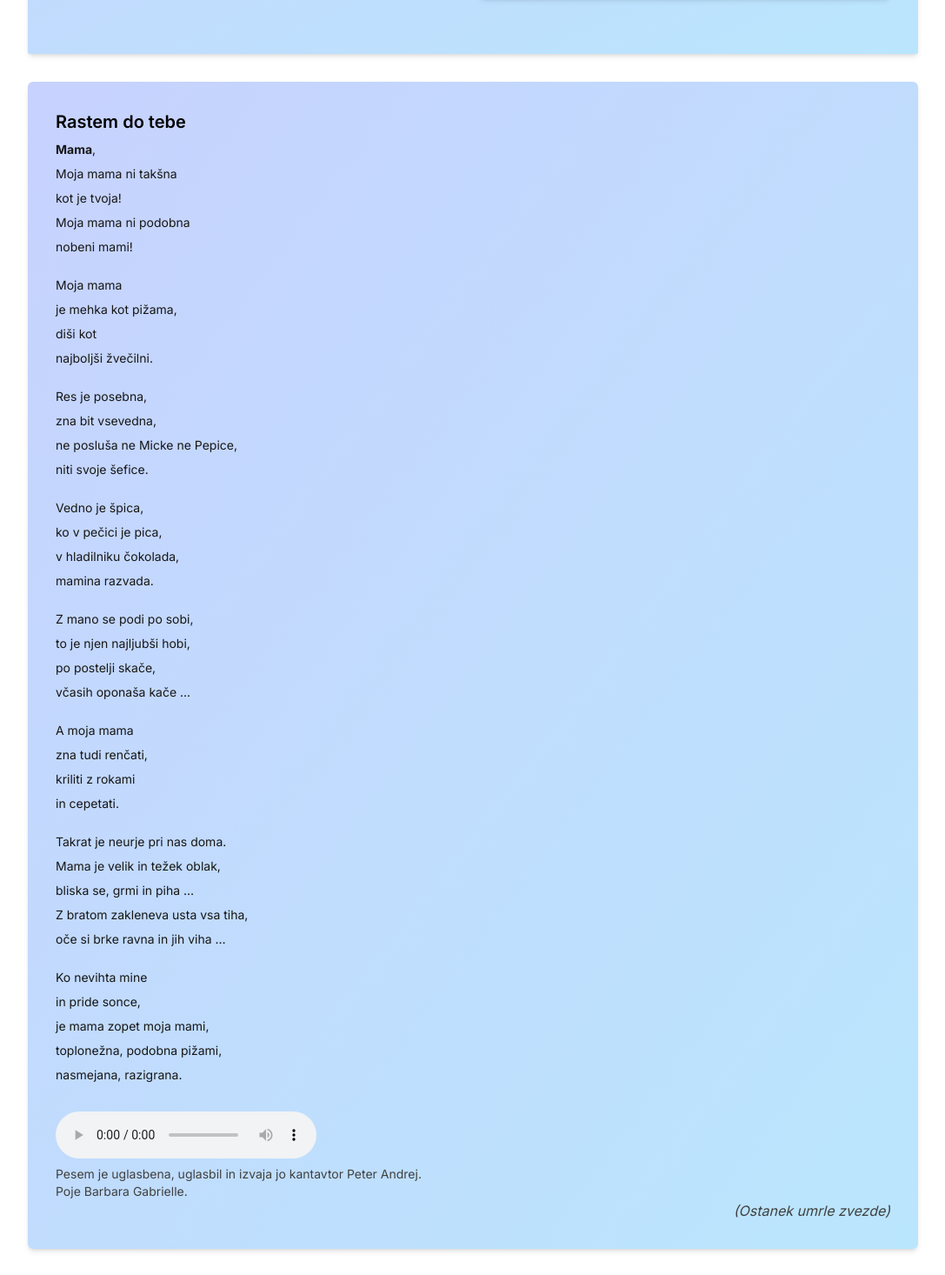
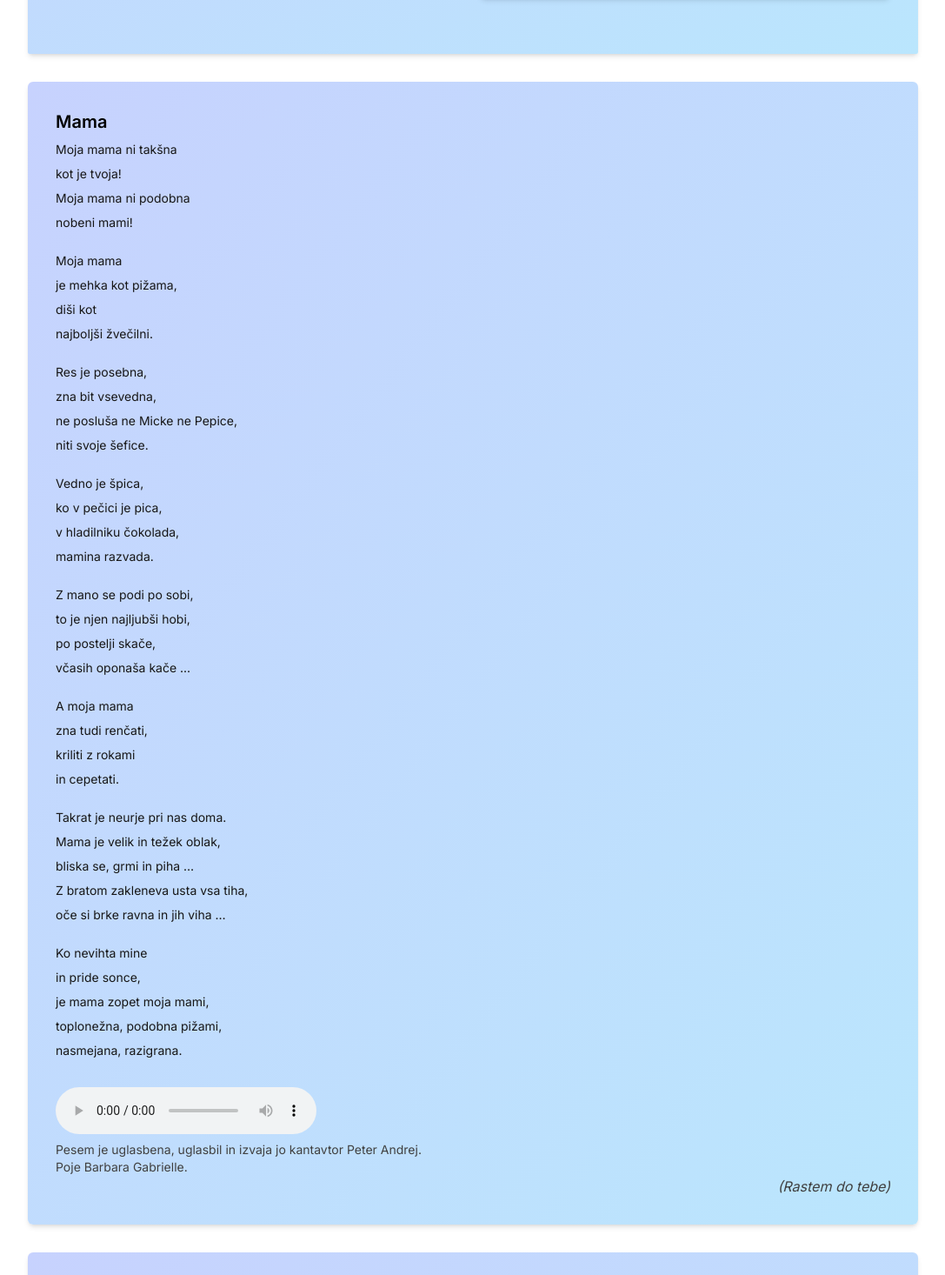
Before and after one commit to Mojca-Andrej/frontend, a Next.js app: page /branja/za-otroke in a window 1280 px wide. Shown: the part 660-2126 px from the top of the page at 87% size, without its empty margins (96-1183 px from the left). Built offline with nearby package versions, Linux system fonts and the light colour scheme.

Commit message:
Update data.ts

```diff
--- a/src/app/(general)/branja/(pages)/za-otroke/data.ts
+++ b/src/app/(general)/branja/(pages)/za-otroke/data.ts
@@ -2,9 +2,8 @@ import { Pesmi } from "../poezija/data";
 
 export const pesmi: Pesmi[] = [
     {
-        title: "Rastem do tebe",
+        title: "Mama",
         text: [
-            "<b>Mama</b>,",
             "Moja mama ni takšna",
             "kot je tvoja!",
             "Moja mama ni podobna",
@@ -50,7 +49,7 @@ export const pesmi: Pesmi[] = [
             "toplonežna, podobna pižami,",
             "nasmejana, razigrana."
         ],
-        source: "Ostanek umrle zvezde",
+        source: "Rastem do tebe",
         mp3Url: "/audio/za-otroke/mama.mp3",
         mp3Sub: "Pesem je uglasbena, uglasbil in izvaja jo kantavtor Peter Andrej.<br/>Poje Barbara Gabrielle."
     },
@@ -88,7 +87,7 @@ export const pesmi: Pesmi[] = [
             "",
             "Takrat je pomlad!"
         ],
-        source: "Ostanek umrle zvezde",
+        source: "Rastem do tebe",
         mp3Url: "/audio/za-otroke/kdaj-je-pomlad.mp3",
         mp3Sub: "Pesem je uglasbena, uglasbil in izvaja jo kantavtor Peter Andrej."
     },
@@ -125,7 +124,7 @@ export const pesmi: Pesmi[] = [
             "Žarek v rosi se umiva,",
             "trava me v svoj sen pokriva."
         ],
-        source: "Ostanek umrle zvezde",
+        source: "Rastem do tebe",
         mp3Url: "/audio/za-otroke/kresnica.mp3",
         mp3Sub: "Pesem je uglasbena, uglasbil in izvaja jo kantavtor Peter Andrej.<br/>Poje Barbara Gabrielle."
     },
```
